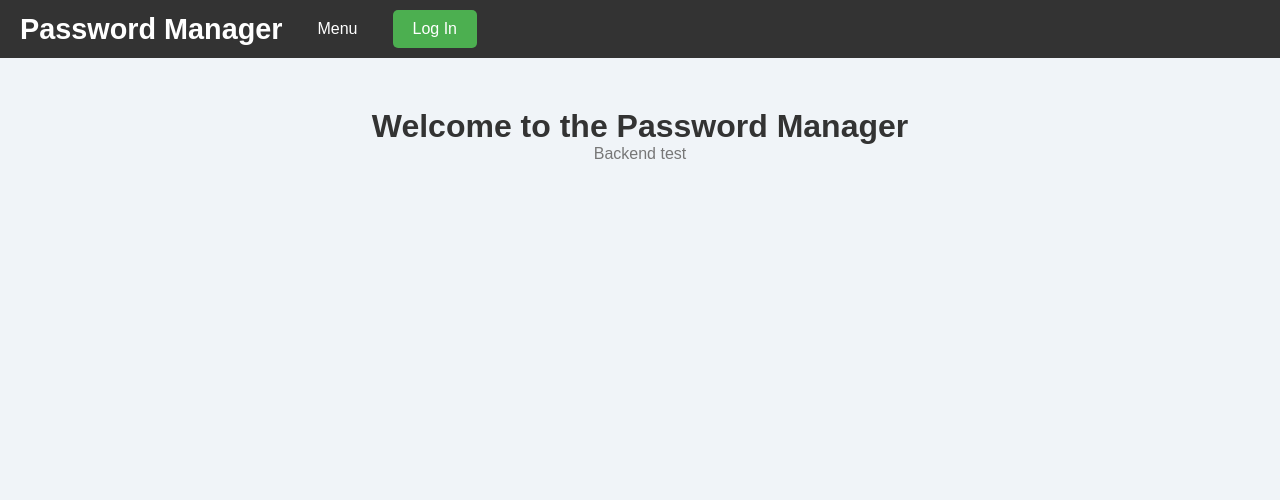
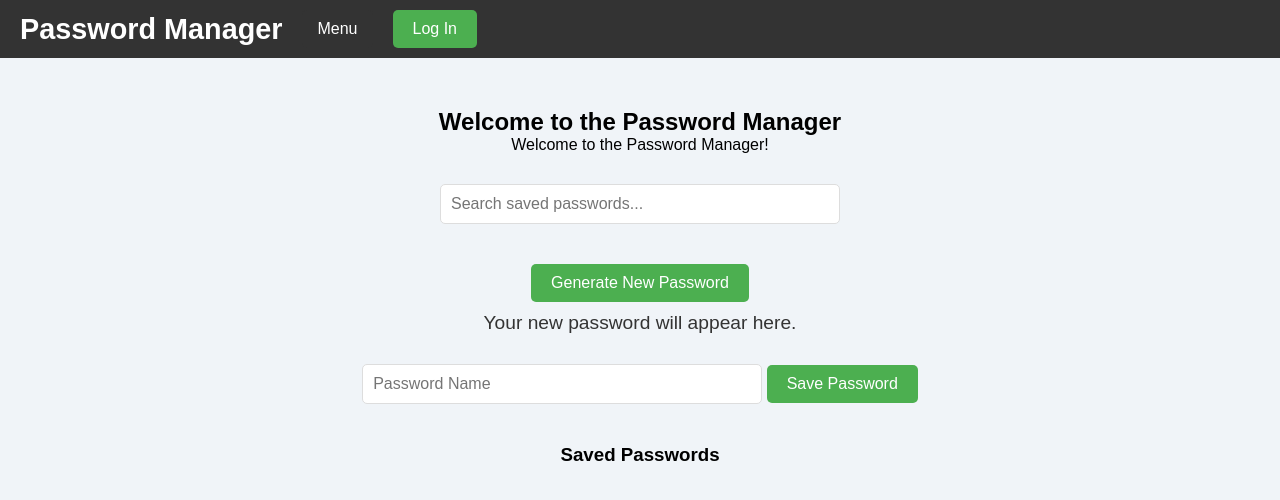
Before and after one commit to Mysty47/Password_Manager_WebApp, a FastAPI app: page / in a window 1280 px wide. Shown: the top 500 px of the page. Run offline with FastAPI, Linux system fonts and the light colour scheme.

Commit message:
Created mechanism for generating random password and saving it with temporal memory

```diff
--- a/app/static/home_design.css
+++ b/app/static/home_design.css
@@ -1,21 +1,18 @@
-/* Общи стилове за страницата */
+/* General Reset */
 * {
   margin: 0;
   padding: 0;
   box-sizing: border-box;
 }
 
+/* Body */
 body {
   font-family: Arial, sans-serif;
   background-color: #f0f4f8;
+  margin: 0;
 }
 
-  h1, h2 {
-    margin: 0;
-    font-family: 'Arial', sans-serif;
-  }
-
-  /* Навигационен бар */
+/* Navbar */
 .navbar {
   background-color: #333;
   color: white;
@@ -78,7 +75,6 @@
   display: block;
 }
 
-  /* Бутон за вход */
 .login-btn {
   background-color: #4CAF50;
   color: white;
@@ -93,18 +89,84 @@
   background-color: #45a049;
 }
 
-  /* Основна секция на страницата */
+/* Container for Main Content */
 .container {
   text-align: center;
   margin-top: 50px;
 }
 
-  .container h2 {
-    font-size: 2rem;
+/* Search Bar Section */
+.search-container {
+  margin: 20px 0;
+}
+
+#search-bar {
+  padding: 10px;
+  width: 100%;
+  max-width: 400px;
+  border: 1px solid #ddd;
+  border-radius: 5px;
+  font-size: 1rem;
+  margin-bottom: 20px;
+}
+
+/* Generated Password Section */
+#generated-password {
+  margin-top: 20px;
+}
+
+#password-display {
+  margin-top: 10px;
+  font-size: 1.2rem;
   color: #333;
 }
 
-  .container p {
+button {
+  padding: 12px;
+  background-color: #4CAF50;
+  color: white;
+  border: none;
+  border-radius: 5px;
+  cursor: pointer;
   font-size: 1rem;
-    color: #777;
 }
+
+button:hover {
+  background-color: #45a049;
+}
+
+/* Save New Password Section */
+#save-password {
+  margin-top: 20px;
+}
+
+input[type="text"] {
+  padding: 10px;
+  margin: 10px 0;
+  width: 100%;
+  max-width: 400px;
+  border: 1px solid #ddd;
+  border-radius: 5px;
+  font-size: 1rem;
+}
+
+/* Password List */
+#password-list {
+  margin-top: 30px;
+}
+
+.password-item {
+  background-color: #fff;
+  padding: 15px;
+  margin: 10px 0;
+  border-radius: 5px;
+  box-shadow: 0 2px 4px rgba(0, 0, 0, 0.1);
+}
+
+.password-name {
+  font-weight: bold;
+}
+
+.password-value {
+  color: #555;
+}
--- /dev/null
+++ b/app/static/script.js
@@ -0,0 +1,57 @@
+ // Generate a random password function
+ function generateRandomPassword() {
+    const length = 12;
+    const charset = "abcdefghijklmnopqrstuvwxyzABCDEFGHIJKLMNOPQRSTUVWXYZ0123456789!@#$%^&*()";
+    let password = "";
+    for (let i = 0; i < length; i++) {
+      password += charset.charAt(Math.floor(Math.random() * charset.length));
+    }
+    return password;
+  }
+
+  // Save password to the list
+  function savePassword() {
+    const passwordName = document.getElementById("new-password-name").value;
+    const passwordValue = document.getElementById("password-display").textContent;
+
+    if (!passwordName || passwordValue === "Your new password will appear here.") {
+      alert("Please generate a password and enter a password name.");
+      return;
+    }
+
+    const passwordItem = document.createElement("div");
+    passwordItem.classList.add("password-item");
+    passwordItem.innerHTML = `
+      <div class="password-name">${passwordName}</div>
+      <div class="password-value">${passwordValue}</div>
+    `;
+    document.getElementById("saved-passwords").appendChild(passwordItem);
+
+    // Reset the input fields
+    document.getElementById("new-password-name").value = "";
+    document.getElementById("password-display").textContent = "Your new password will appear here.";
+  }
+
+  // Generate new password when the button is clicked
+  document.getElementById("generate-btn").addEventListener("click", function() {
+    const newPassword = generateRandomPassword();
+    document.getElementById("password-display").textContent = newPassword;
+  });
+
+  // Save password when the button is clicked
+  document.getElementById("save-password-btn").addEventListener("click", savePassword);
+
+  // Simple search functionality for the password list
+  document.getElementById("search-bar").addEventListener("input", function() {
+    const searchTerm = document.getElementById("search-bar").value.toLowerCase();
+    const passwordItems = document.querySelectorAll(".password-item");
+
+    passwordItems.forEach(item => {
+      const passwordName = item.querySelector(".password-name").textContent.toLowerCase();
+      if (passwordName.includes(searchTerm)) {
+        item.style.display = "block";
+      } else {
+        item.style.display = "none";
+      }
+    });
+  });
--- a/app/templates/home.html
+++ b/app/templates/home.html
@@ -28,6 +28,33 @@
   <div class="container">
     <h2>Welcome to the Password Manager</h2>
     <p>{{ message }}</p>
+
+    <!-- Search Bar Section -->
+    <div class="search-container">
+      <input type="text" id="search-bar" placeholder="Search saved passwords...">
+    </div>
+
+    <!-- Generated Password Section -->
+    <div id="generated-password">
+      <button class="login-btn" id="generate-btn">Generate New Password</button>
+      <p id="password-display">Your new password will appear here.</p>
+    </div>
+
+    <!-- Save New Password Section -->
+    <div id="save-password">
+      <input type="text" id="new-password-name" placeholder="Password Name">
+      <button class="login-btn" id="save-password-btn">Save Password</button>
+    </div>
+
+    <!-- List of Saved Passwords -->
+    <div id="password-list">
+      <h3>Saved Passwords</h3>
+      <div id="saved-passwords">
+        <!-- List of saved passwords will be dynamically added here -->
+      </div>
+    </div>
   </div>
+
+  <script src="static/script.js"></script>
 </body>
 </html>
--- a/main.py
+++ b/main.py
@@ -11,16 +11,10 @@ app.mount("/static", StaticFiles(directory="app/static"), name="static")
 
 templates = Jinja2Templates(directory="app/templates")
 
-isLogged = False
+# Temporary in-memory storage for demo purposes
+saved_passwords = []
 
-#Temp
-listUsernames_forLogin = []
-listPasswords_forLogin = []
-
-# Temp
-listSavedLocations = []
-listSavedPasswords = []
-
+# Enable CORS
 app.add_middleware(
     CORSMiddleware,
     allow_origins=["*"],
@@ -31,32 +25,34 @@ app.add_middleware(
 
 @app.post("/login/")
 async def login(username: str = Form(...), password: str = Form(...)):
-    for i in listUsernames_forLogin:
-        if username == i and password == "password":
-            isLogged = True
-            return {"status": "success", "message": "Login successful!"}
+    # Simple login logic (credentials for now)
+    if username == "testuser" and password == "password":
+        return {"status": "success", "message": "Login successful!"}
     return {"status": "error", "message": "Invalid credentials"}
 
 @app.post("/signup/")
 async def signup(username: str = Form(...), password: str = Form(...)):
-    for i in listUsernames_forLogin:
-        if username == i:
-            return {"status": "error", "message": "Already in use!"}
-    listUsernames_forLogin.append(username)
-    listPasswords_forLogin.append(password)
+    # Simple signup logic
     return {"status": "success", "message": "Signup successful!"}
+
+@app.post("/save_password/")
+async def save_password(name: str = Form(...), password: str = Form(...)):
+    saved_passwords.append({"name": name, "password": password})
+    return {"status": "success", "message": "Password saved successfully!"}
 
 @app.get("/", response_class=HTMLResponse)
 async def read_root(request: Request):
-    message = "Backend test"
+    message = "Welcome to the Password Manager!"
     return templates.TemplateResponse("home.html", {"request": request, "message": message})
 
 @app.get("/login.html", response_class=HTMLResponse)
-async def read_root(request: Request):
-    message = "Backend test"
-    return templates.TemplateResponse("login.html", {"request": request, "message": message})
+async def login_page(request: Request):
+    return templates.TemplateResponse("login.html", {"request": request})
 
 @app.get("/signup.html", response_class=HTMLResponse)
-async def read_root(request: Request):
-    message = "Backend test"
-    return templates.TemplateResponse("signup.html", {"request": request, "message": message})
+async def signup_page(request: Request):
+    return templates.TemplateResponse("signup.html", {"request": request})
+
+@app.get("/saved_passwords")
+async def get_saved_passwords():
+    return {"passwords": saved_passwords}
```
Lines whose indentation alone changed are shown as unchanged.
